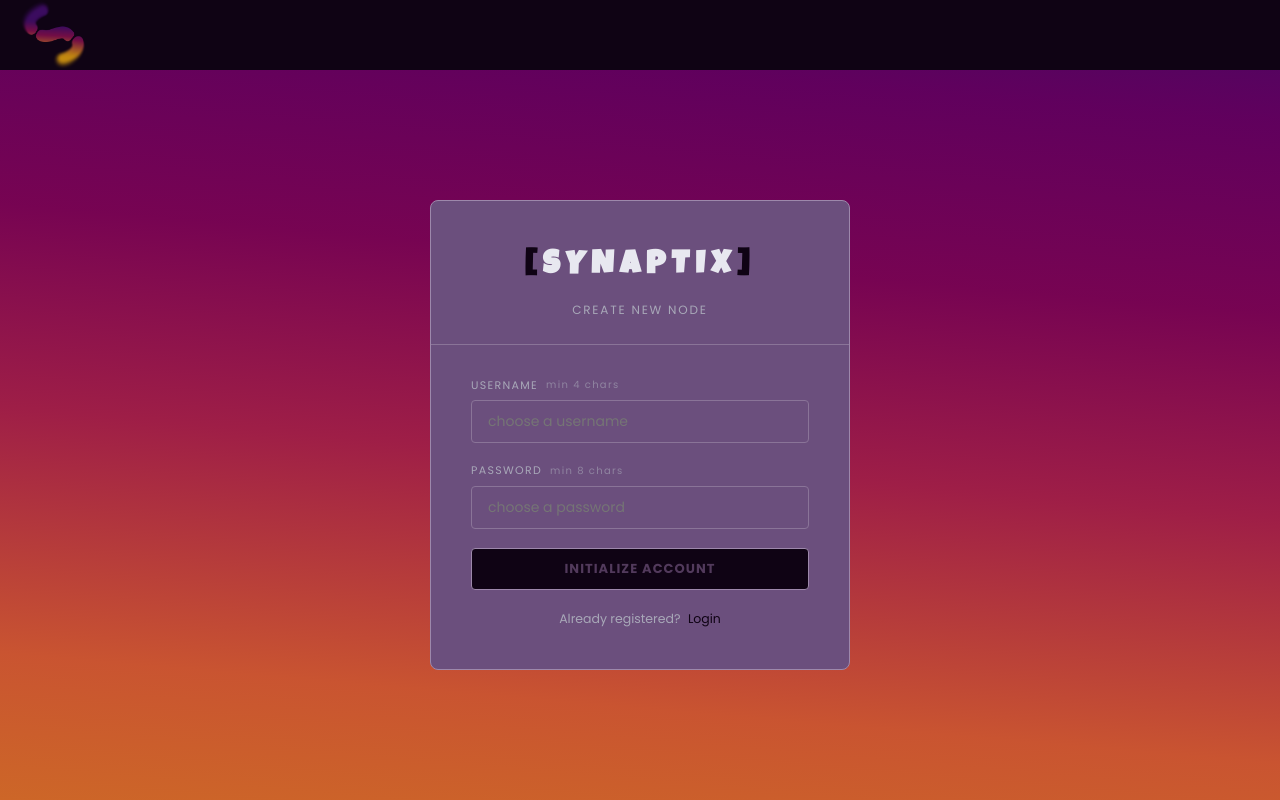
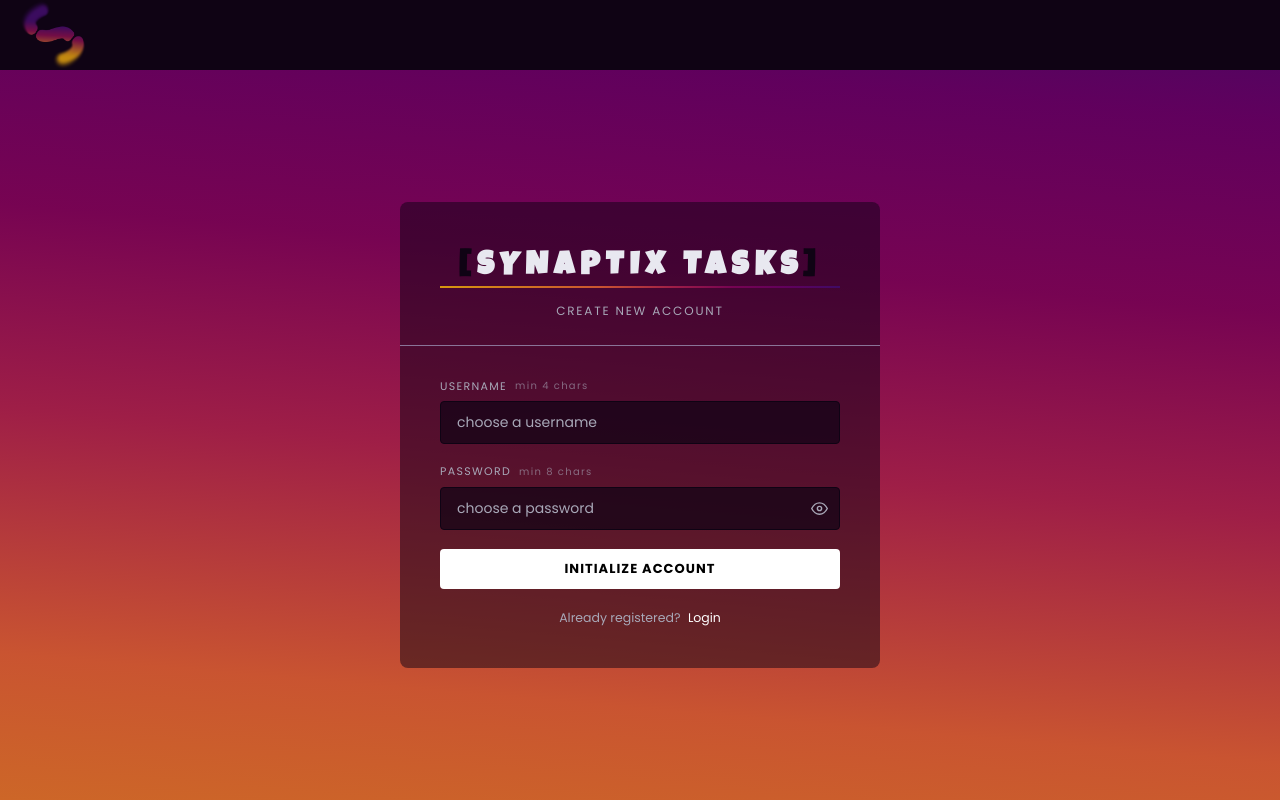
Before and after one commit to synaptixtasks-tech/Synaptix_Tasks-frontend-new, a Vue app: page /register in a window 1280 px wide. Built offline with nearby package versions, Linux system fonts and the light colour scheme; no server answers.

Commit message:
implementing UI changes continued

```diff
--- a/src/stores/auth.ts
+++ b/src/stores/auth.ts
@@ -24,7 +24,7 @@ export const useAuthStore = defineStore('auth', () => {
       if (errorMsg.includes('401')) {
         error.value = 'Invalid username or password'
       } else if (errorMsg.includes('Failed to connect') || errorMsg.includes('fetch')) {
-        error.value = 'Cannot connect to server. Is the backend running?'
+        error.value = 'Cannot connect to server.'
       } else {
         error.value = errorMsg
       }
@@ -51,7 +51,7 @@ export const useAuthStore = defineStore('auth', () => {
       } else if (errorMsg.includes('already exists') || errorMsg.includes('409')) {
         error.value = 'Username already exists'
       } else if (errorMsg.includes('Failed to connect') || errorMsg.includes('fetch')) {
-        error.value = 'Cannot connect to server. Is the backend running?'
+        error.value = 'Cannot connect to server.'
       } else {
         error.value = errorMsg
       }
--- a/src/style.css
+++ b/src/style.css
@@ -108,16 +108,42 @@ body {
   transform: translateY(1px);
 }
 
+@property --angleb {
+  syntax: '<angle>';
+  initial-value: 90deg;
+  inherits: false;
+}
+
+@keyframes gradientShiftb {
+  0%,
+  100% {
+    --angleb: 90deg;
+  }
+  50% {
+    --angleb: 270deg;
+  }
+}
+
 .btn-primary {
-  background: #0f0314;
-  color: #523a5c;
-  /* border-color: #7fff6e; */
+  background: #fff;
+  color: #000;
+  border: none;
   font-weight: 700;
+  animation: none;
 }
-.btn-primary:hover {
-  background: #79578f;
-  /* border-color: #a0ff8f; */
-  color: #fff;
+.btn-primary.logre:hover {
+  background-image: linear-gradient(
+    var(--angleb),
+    hsl(274deg 81% 22%) 0%,
+    hsl(302deg 99% 19%) 13%,
+    hsl(319deg 94% 24%) 27%,
+    hsl(341deg 68% 37%) 42%,
+    hsl(14deg 61% 49%) 60%,
+    hsl(41deg 87% 45%) 100%
+  );
+  color: rgba(255, 255, 255, 0.8);
+  transform: scale(0.95);
+  animation: gradientShiftb 2s ease-in infinite;
 }
 
 .btn-danger {
@@ -158,22 +184,31 @@ input,
 textarea {
   font-family: 'Poppins', sans-serif;
   font-size: 14px;
-  background: #6b4f7d;
-  border: 1px solid #8a7498;
+  background: rgba(15, 3, 20, 0.7);
+  border: 1px solid #0f0314;
   border-radius: 4px;
-  color: #e8e8f0;
+  color: #fff;
   padding: 10px 16px;
   width: 100%;
   outline: none;
-  transition: border-color 0.15s ease;
+  transition: all 0.15s ease;
 }
 input:focus,
 textarea:focus {
-  border-color: #0f0314;
+  border: 1px solid #8a7498;
+  color: #fff;
+  transform: scale(1.05);
+}
+
 input::placeholder,
 textarea::placeholder {
   color: #a8a8b8;
 }
+input::placeholder:focus,
+textarea::placeholder:focus {
+  color: #fff;
+}
+
 textarea {
   resize: vertical;
   min-height: 80px;
@@ -259,20 +294,3 @@ textarea:focus {
   border-radius: 4px;
   background: rgba(255, 110, 171, 0.05);
 }
-
-  /* Spinner */
-  .spinner {
-    width: 20px;
-    height: 20px;
-    border: 2px solid #8a7498;
-    border-top-color: #0f0314;
-    border-radius: 50%;
-    animation: spin 0.6s linear infinite;
-    display: inline-block;
-  }
-  @keyframes spin {
-    to {
-      transform: rotate(360deg);
-    }
-  }
-}
--- a/src/views/LoginView.vue
+++ b/src/views/LoginView.vue
@@ -2,11 +2,11 @@
   <div class="auth-page animate-on-load">
     <div class="auth-card fade-up">
       <div class="auth-header">
-        <div class="logo-big"><span class="lb">[</span>SYNAPTIX<span class="lb">]</span></div>
-        <p class="auth-sub">Neural task management</p>
+        <div class="logo-big"><span class="lb">[</span>SYNAPTIX Tasks<span class="lb">]</span></div>
+        <p class="auth-sub">LOGIN</p>
       </div>
 
-      <div class="auth-body">
+      <div class="auth-body animate-on-load" style="animation-delay: 0.3s">
         <div class="field">
           <label>USERNAME</label>
           <input
@@ -20,19 +20,56 @@
 
         <div class="field">
           <label>PASSWORD</label>
+          <div class="input-wrapper">
             <input
               v-model="password"
-            type="password"
+              :type="showPassword ? 'text' : 'password'"
               placeholder="enter password"
               @keyup.enter="handleLogin"
               autocomplete="current-password"
             />
+            <button
+              class="eye-btn"
+              @click="showPassword = !showPassword"
+              type="button"
+              tabindex="-1"
+            >
+              <svg
+                v-if="!showPassword"
+                xmlns="http://www.w3.org/2000/svg"
+                viewBox="0 0 24 24"
+                fill="none"
+                stroke="currentColor"
+                stroke-width="2"
+                stroke-linecap="round"
+                stroke-linejoin="round"
+              >
+                <path d="M1 12s4-8 11-8 11 8 11 8-4 8-11 8-11-8-11-8z" />
+                <circle cx="12" cy="12" r="3" />
+              </svg>
+              <svg
+                v-else
+                xmlns="http://www.w3.org/2000/svg"
+                viewBox="0 0 24 24"
+                fill="none"
+                stroke="currentColor"
+                stroke-width="2"
+                stroke-linecap="round"
+                stroke-linejoin="round"
+              >
+                <path
+                  d="M17.94 17.94A10.07 10.07 0 0 1 12 20c-7 0-11-8-11-8a18.45 18.45 0 0 1 5.06-5.94M9.9 4.24A9.12 9.12 0 0 1 12 4c7 0 11 8 11 8a18.5 18.5 0 0 1-2.16 3.19m-6.72-1.07a3 3 0 1 1-4.24-4.24"
+                />
+                <line x1="1" y1="1" x2="23" y2="23" />
+              </svg>
+            </button>
+          </div>
         </div>
 
         <div v-if="auth.error" class="error-msg">{{ auth.error }}</div>
 
-        <button class="btn btn-primary w-full" @click="handleLogin" :disabled="auth.loading">
-          <span v-if="auth.loading" class="spinner"></span>
+        <button class="btn btn-primary logre w-full" @click="handleLogin" :disabled="auth.loading">
+          <span v-if="auth.loading">CONNECTING...</span>
           <span v-else>ACCESS SYSTEM</span>
         </button>
 
@@ -55,6 +92,7 @@ const router = useRouter()
 
 const username = ref('')
 const password = ref('')
+const showPassword = ref(false)
 
 async function handleLogin() {
   if (!username.value || !password.value) return
@@ -103,15 +141,13 @@ setTimeout(() => {
 
 .auth-card {
   width: 100%;
-  max-width: 420px;
-  border: 1px solid #9d88ab;
+  max-width: 480px;
   border-radius: 8px;
-  background: #6b4f7d;
+  background: rgba(15, 3, 20, 0.5);
   position: relative;
   z-index: 1;
 }
 
-/* Top accent bar */
 .auth-card::before {
   content: '';
   position: absolute;
@@ -136,7 +172,27 @@ setTimeout(() => {
   letter-spacing: 0.2em;
   color: #e8e8f0;
   margin-bottom: 8px;
+  position: relative;
 }
+
+.logo-big::before {
+  content: '';
+  position: absolute;
+  bottom: 5px;
+  left: 0;
+  width: 100%;
+  height: 2px;
+  background: linear-gradient(
+    90deg,
+    hsl(274deg 81% 22%) 0%,
+    hsl(302deg 99% 19%) 13%,
+    hsl(319deg 94% 24%) 27%,
+    hsl(341deg 68% 37%) 42%,
+    hsl(14deg 61% 49%) 60%,
+    hsl(41deg 87% 45%) 100%
+  );
+}
+
 .lb {
   color: #0f0314;
 }
@@ -166,6 +222,41 @@ label {
   letter-spacing: 0.12em;
 }
 
+.input-wrapper {
+  position: relative;
+  display: flex;
+  align-items: center;
+}
+
+.input-wrapper input {
+  width: 100%;
+  padding-right: 42px;
+}
+
+.eye-btn {
+  position: absolute;
+  right: 12px;
+  background: none;
+  border: none;
+  cursor: pointer;
+  padding: 0;
+  display: flex;
+  align-items: center;
+  justify-content: center;
+  color: #a8a8b8;
+  transition: all 0.2s ease;
+  outline: none;
+}
+
+.eye-btn:hover {
+  color: #e8e8f0;
+}
+
+.eye-btn svg {
+  width: 17px;
+  height: 17px;
+}
+
 .w-full {
   width: 100%;
   justify-content: center;
@@ -177,7 +268,7 @@ label {
   color: #a8a8b8;
 }
 .auth-footer a {
-  color: #0f0314;
+  color: #fff;
   text-decoration: none;
   margin-left: 4px;
 }
--- a/src/views/RegisterView.vue
+++ b/src/views/RegisterView.vue
@@ -2,11 +2,10 @@
   <div class="auth-page animate-on-load">
     <div class="auth-card fade-up">
       <div class="auth-header">
-        <div class="logo-big"><span class="lb">[</span>SYNAPTIX<span class="lb">]</span></div>
-        <p class="auth-sub">Create new node</p>
+        <div class="logo-big"><span class="lb">[</span>SYNAPTIX TASKS<span class="lb">]</span></div>
+        <p class="auth-sub">Create new account</p>
       </div>
-
-      <div class="auth-body">
+      <div class="auth-body animate-on-load" style="animation-delay: 0.3s">
         <div class="field">
           <label>USERNAME <span class="hint">min 4 chars</span></label>
           <input
@@ -16,24 +15,61 @@
             autocomplete="username"
           />
         </div>
-
         <div class="field">
           <label>PASSWORD <span class="hint">min 8 chars</span></label>
-          <input
-            v-model="password"
-            type="password"
-            placeholder="choose a password"
-            autocomplete="new-password"
-          />
+          <div class="input-wrapper">
+            <input
+              v-model="password"
+              :type="showPassword ? 'text' : 'password'"
+              placeholder="choose a password"
+              autocomplete="new-password"
+            />
+            <button
+              class="eye-btn"
+              @click="showPassword = !showPassword"
+              type="button"
+              tabindex="-1"
+            >
+              <svg
+                v-if="!showPassword"
+                xmlns="http://www.w3.org/2000/svg"
+                viewBox="0 0 24 24"
+                fill="none"
+                stroke="currentColor"
+                stroke-width="2"
+                stroke-linecap="round"
+                stroke-linejoin="round"
+              >
+                <path d="M1 12s4-8 11-8 11 8 11 8-4 8-11 8-11-8-11-8z" />
+                <circle cx="12" cy="12" r="3" />
+              </svg>
+              <svg
+                v-else
+                xmlns="http://www.w3.org/2000/svg"
+                viewBox="0 0 24 24"
+                fill="none"
+                stroke="currentColor"
+                stroke-width="2"
+                stroke-linecap="round"
+                stroke-linejoin="round"
+              >
+                <path
+                  d="M17.94 17.94A10.07 10.07 0 0 1 12 20c-7 0-11-8-11-8a18.45 18.45 0 0 1 5.06-5.94M9.9 4.24A9.12 9.12 0 0 1 12 4c7 0 11 8 11 8a18.5 18.5 0 0 1-2.16 3.19m-6.72-1.07a3 3 0 1 1-4.24-4.24"
+                />
+                <line x1="1" y1="1" x2="23" y2="23" />
+              </svg>
+            </button>
+          </div>
         </div>
-
         <div v-if="auth.error" class="error-msg">{{ auth.error }}</div>
-
-        <button class="btn btn-primary w-full" @click="handleRegister" :disabled="auth.loading">
-          <span v-if="auth.loading" class="spinner"></span>
+        <button
+          class="btn btn-primary logre w-full"
+          @click="handleRegister"
+          :disabled="auth.loading"
+        >
+          <span v-if="auth.loading">Initializing</span>
           <span v-else>INITIALIZE ACCOUNT</span>
         </button>
-
         <div class="auth-footer">
           Already registered?
           <RouterLink to="/login">Login</RouterLink>
@@ -42,31 +78,26 @@
     </div>
   </div>
 </template>
-
 <script setup lang="ts">
 import { ref } from 'vue'
 import { RouterLink, useRouter } from 'vue-router'
 import { useAuthStore } from '../stores/auth'
-
 const auth = useAuthStore()
 const router = useRouter()
-
 const username = ref('')
 const password = ref('')
-
+const showPassword = ref(false)
 async function handleRegister() {
   if (!username.value || !password.value) return
   const ok = await auth.register(username.value, password.value)
   if (ok) router.push('/tasks')
 }
-
 setTimeout(() => {
   document.querySelectorAll('.animate-on-load').forEach((el) => {
     el.classList.add('visible')
   })
 }, 50)
 </script>
-
 <style scoped>
 * {
   user-select: none;
@@ -74,7 +105,6 @@ setTimeout(() => {
   -moz-user-select: none;
   -ms-user-select: none;
 }
-
 .animate-on-load {
   opacity: 0;
   transform: translateY(24px);
@@ -82,12 +112,10 @@ setTimeout(() => {
     opacity 0.6s ease,
     transform 0.6s ease;
 }
-
 .animate-on-load.visible {
   opacity: 1;
   transform: translateY(0);
 }
-
 .auth-page {
   min-height: 100vh;
   display: flex;
@@ -98,13 +126,11 @@ setTimeout(() => {
   position: relative;
   overflow: hidden;
 }
-
 .auth-card {
   width: 100%;
-  max-width: 420px;
-  border: 1px solid #9d88ab;
+  max-width: 480px;
   border-radius: 8px;
-  background: #6b4f7d;
+  background: rgba(15, 3, 20, 0.5);
   position: relative;
   z-index: 1;
 }
@@ -118,7 +144,6 @@ setTimeout(() => {
   background: none;
   border-radius: 8px 8px 0 0;
 }
-
 .auth-header {
   padding: clamp(24px, 5vw, 40px) clamp(24px, 5vw, 40px) clamp(16px, 4vw, 24px);
   text-align: center;
@@ -131,7 +156,27 @@ setTimeout(() => {
   letter-spacing: 0.2em;
   color: #e8e8f0;
   margin-bottom: 8px;
+  position: relative;
 }
+
+.logo-big::before {
+  content: '';
+  position: absolute;
+  bottom: 5px;
+  left: 0;
+  width: 100%;
+  height: 2px;
+  background: linear-gradient(
+    270deg,
+    hsl(274deg 81% 22%) 0%,
+    hsl(302deg 99% 19%) 13%,
+    hsl(319deg 94% 24%) 27%,
+    hsl(341deg 68% 37%) 42%,
+    hsl(14deg 61% 49%) 60%,
+    hsl(41deg 87% 45%) 100%
+  );
+}
+
 .lb {
   color: #0f0314;
 }
@@ -141,14 +186,12 @@ setTimeout(() => {
   text-transform: uppercase;
   letter-spacing: 0.15em;
 }
-
 .auth-body {
   padding: clamp(20px, 4vw, 32px) clamp(20px, 5vw, 40px) clamp(24px, 5vw, 40px);
   display: flex;
   flex-direction: column;
   gap: 19px;
 }
-
 .field {
   display: flex;
   flex-direction: column;
@@ -167,18 +210,47 @@ label {
   font-size: 10px;
   opacity: 0.6;
 }
+.input-wrapper {
+  position: relative;
+  display: flex;
+  align-items: center;
+}
+.input-wrapper input {
+  width: 100%;
+  padding-right: 42px;
+}
+.eye-btn {
+  position: absolute;
+  right: 12px;
+  background: none;
+  border: none;
+  cursor: pointer;
+  padding: 0;
+  display: flex;
+  align-items: center;
+  justify-content: center;
+  color: #a8a8b8;
+  transition: color 0.2s ease;
+  outline: none;
+}
+.eye-btn:hover {
+  color: #e8e8f0;
+}
+.eye-btn svg {
+  width: 17px;
+  height: 17px;
+}
 .w-full {
   width: 100%;
   justify-content: center;
 }
-
 .auth-footer {
   text-align: center;
   font-size: 12.5px;
   color: #a8a8b8;
 }
 .auth-footer a {
-  color: #0f0314;
+  color: #fff;
   text-decoration: none;
   margin-left: 4px;
 }
```
Lines whose indentation alone changed are shown as unchanged.
